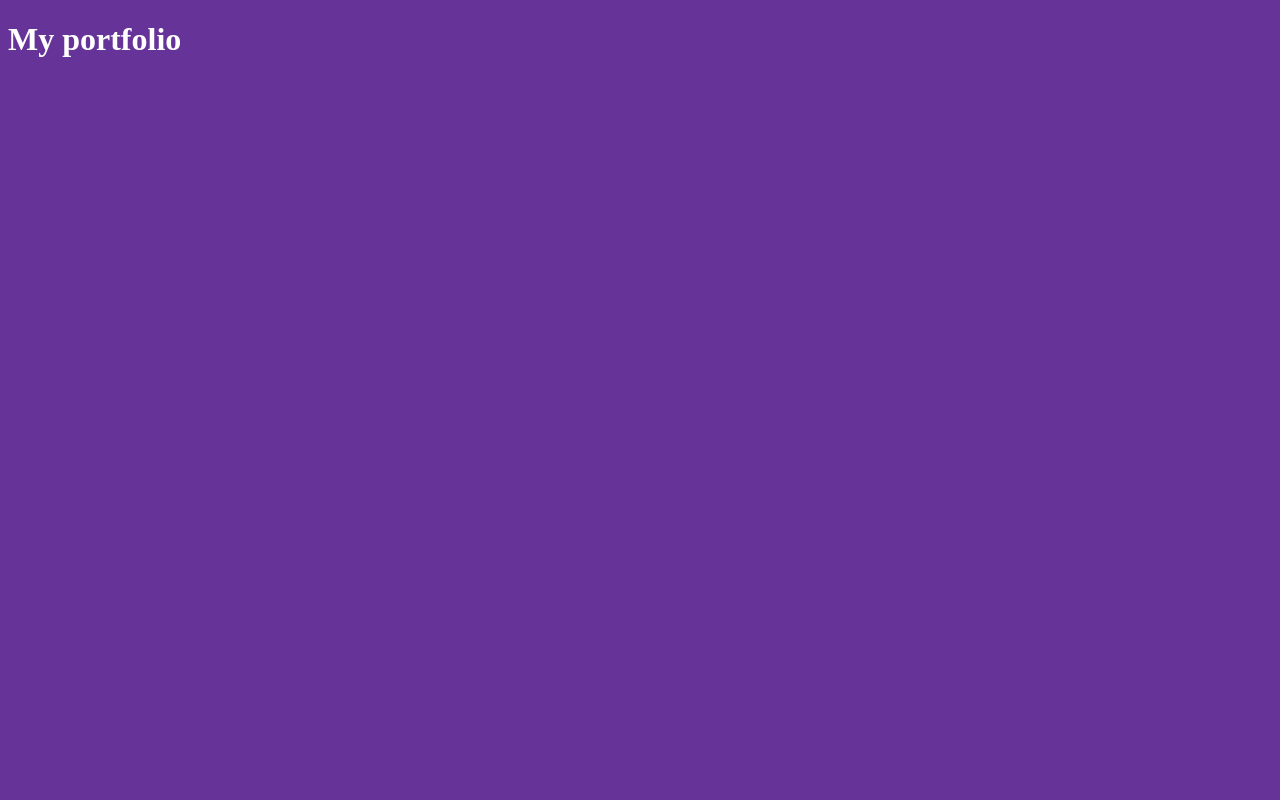
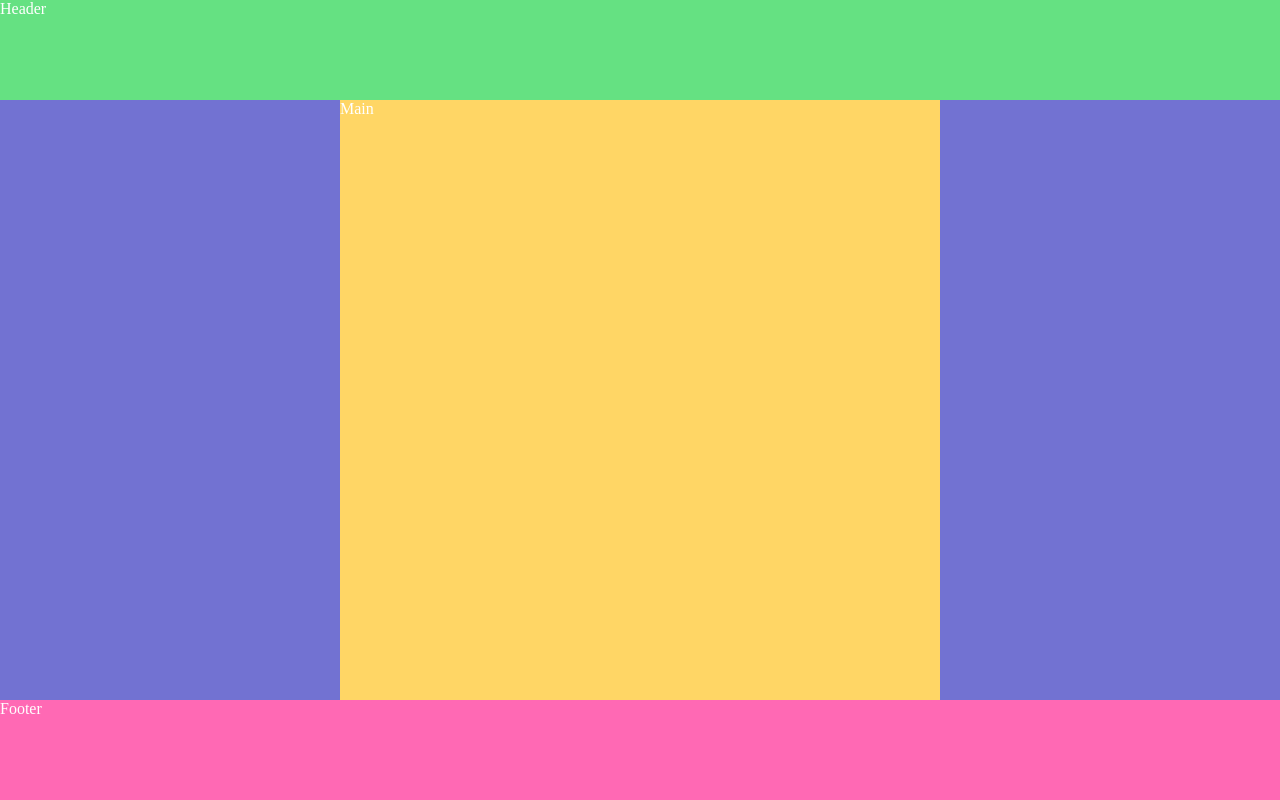
Before and after one commit to martink-rsa/portfolio, a plain HTML site: page index.html in a window 1280 px wide. Drawn offline with Linux system fonts and the light colour scheme.

Commit message:
feature: added page layout

```diff
--- a/index.html
+++ b/index.html
@@ -7,6 +7,12 @@
     <link rel="stylesheet" href="./styles/common.css" />
   </head>
   <body>
-    <h1>My portfolio</h1>
+    <div class="page-wrapper">
+      <header class="page-header">Header</header>
+      <div class="content-wrapper">
+        <main class="content-container">Main</main>
+      </div>
+      <footer class="page-footer">Footer</footer>
+    </div>
   </body>
 </html>
--- a/styles/common.css
+++ b/styles/common.css
@@ -1,8 +1,44 @@
 :root {
   --primary-color: rebeccapurple;
+}
+
+html,
+body {
+  height: 100vh;
 }
 
 body {
   background-color: var(--primary-color);
   color: white;
+  margin: 0;
 }
+
+.page-wrapper {
+  display: flex;
+  flex-direction: column;
+  background-color: red;
+  height: 100%;
+}
+
+.page-header {
+  height: 100px;
+  background-color: rgb(101, 225, 130);
+}
+
+.content-wrapper {
+  background-color: rgb(114, 114, 210);
+  flex-grow: 1;
+}
+
+.content-container {
+  background-color: rgb(255, 214, 101);
+  height: 100%;
+  width: 100%;
+  max-width: 600px;
+  margin: 0 auto;
+}
+
+.page-footer {
+  height: 100px;
+  background-color: hotpink;
+}
```
